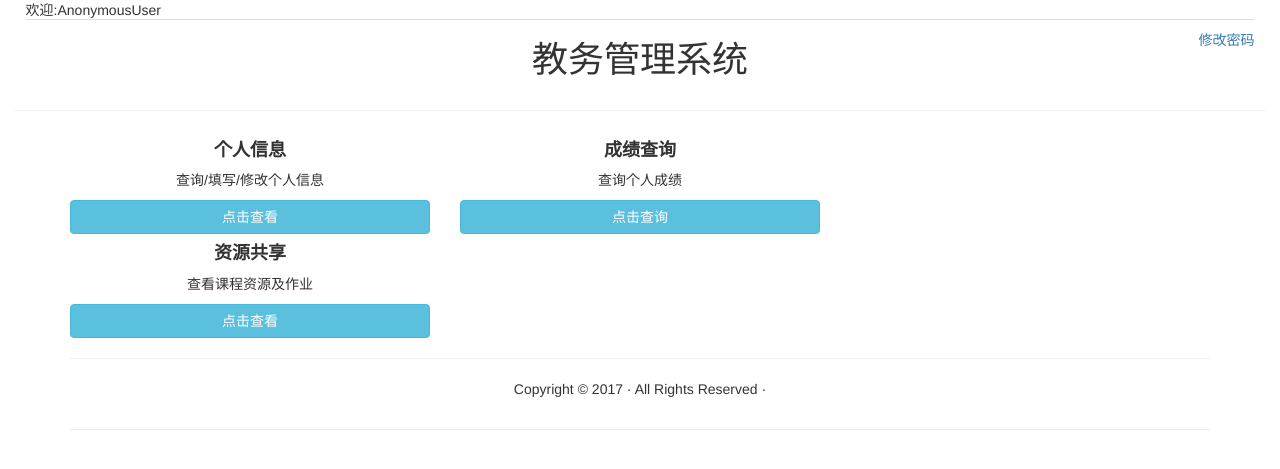
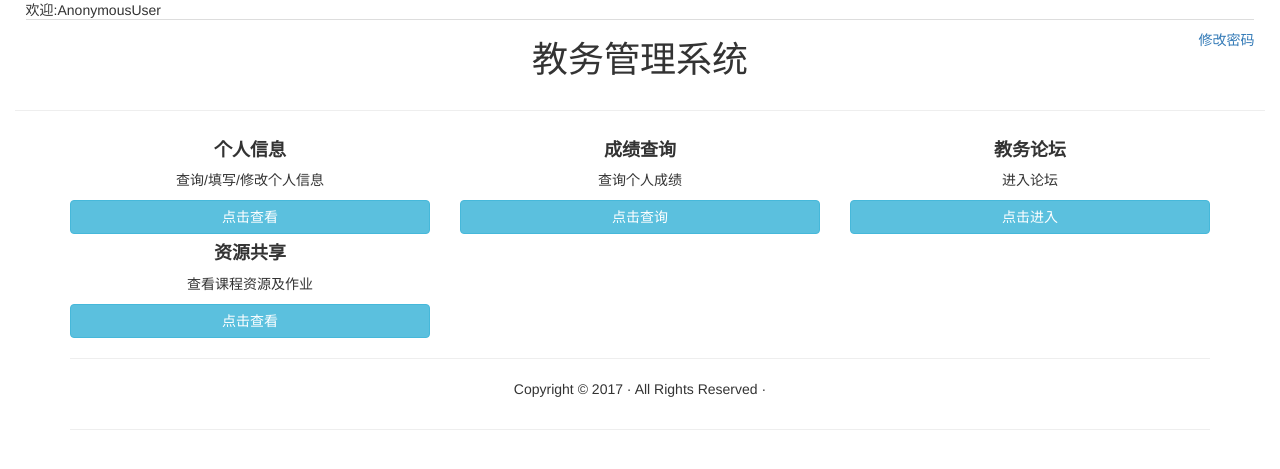
Before and after one commit to nslam/jwsys, a Django app: page /basicInfo/stuMain/ in a window 1280 px wide. Shown: the top 469 px of the page. Run offline with Django 3.2, Linux system fonts and the light colour scheme; some libraries are stand-ins or nearby versions.

Commit message:
Update student_main.html

```diff
--- a/basicInfo/templates/student_main.html
+++ b/basicInfo/templates/student_main.html
@@ -57,6 +57,12 @@
         <div class="col-xs-4"><span class="glyphicon glyphicon-envelope" aria-hidden="true"></span></div>
       </div>-->
     </div>
+    <!--新增加的论坛按钮!-->
+      <div class="col-sm-4 text-center">
+        <h4><strong>教务论坛</strong></h4>
+        <p>进入论坛</p>
+      <a href="/bbs/bbs-main/"><button type="button" class="btn btn-info btn-block">点击进入</button></a>
+    </div>
   </div>
   <div class="row">
     <div class="col-sm-4 text-center">
```
